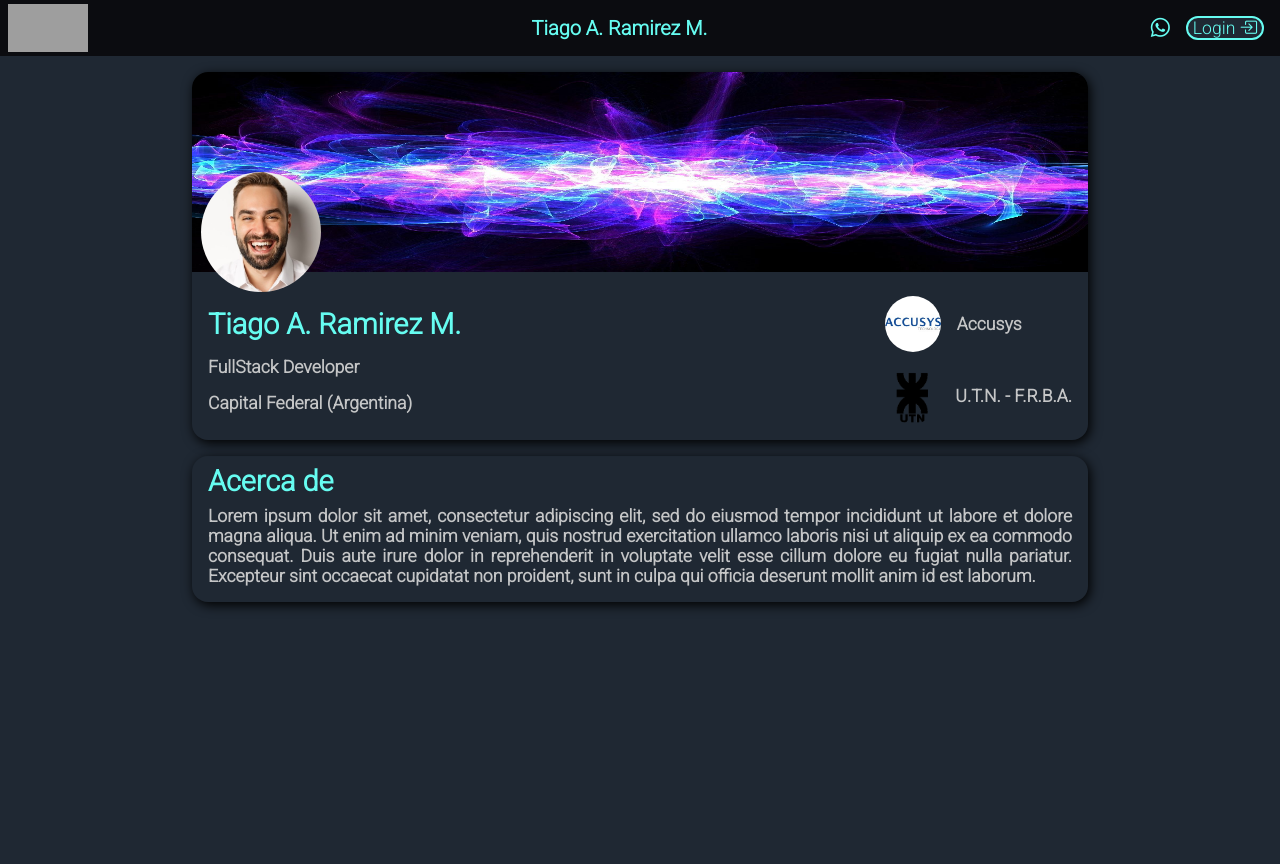
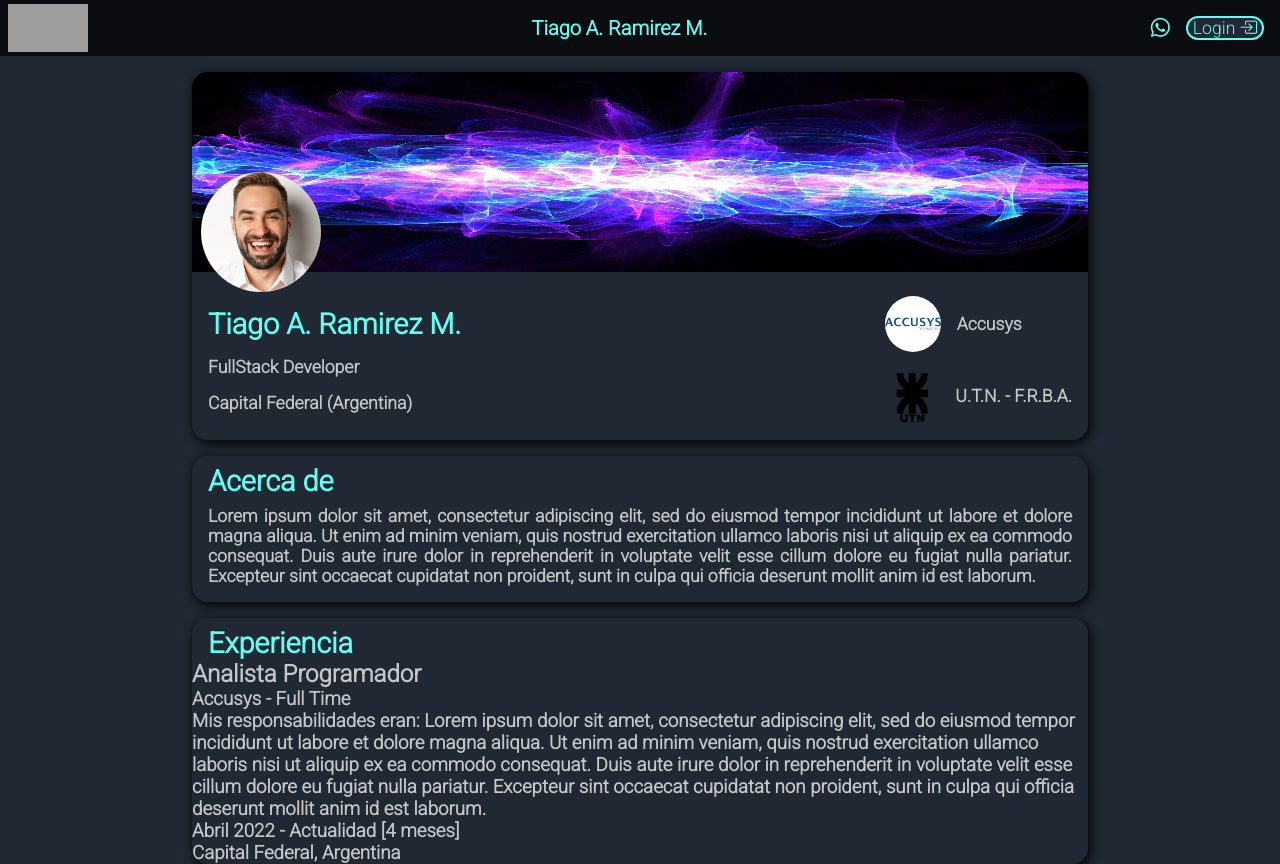
Before and after one commit to tiagoramirez/portfolio-frontend-angular, an Angular app: page / in a window 1280 px wide. Before the commit the page ends 800 px from the top, so only its background shows below. Built offline with nearby package versions, Linux system fonts and the light colour scheme; grey boxes are pictures that could not be loaded.

Commit message:
Added experience section but without style

```diff
--- a/src/app/app.component.html
+++ b/src/app/app.component.html
@@ -1,3 +1,4 @@
 <app-header class="animate__animated animate__fadeIn"></app-header>
 <app-main-profile class="animate__animated animate__zoomInDown"></app-main-profile>
 <app-about-me class="animate__animated animate__zoomInDown"></app-about-me>
+<app-experience-education class="animate__animated animate__zoomInDown"></app-experience-education>
--- a/src/app/app.module.ts
+++ b/src/app/app.module.ts
@@ -5,13 +5,15 @@ import { AppComponent } from './app.component';
 import { HeaderComponent } from './components/header/header.component';
 import { MainProfileComponent } from './components/main-profile/main-profile.component';
 import { AboutMeComponent } from './components/about-me/about-me.component';
+import { ExperienceEducationComponent } from './components/experience-education/experience-education.component';
 
 @NgModule({
   declarations: [
     AppComponent,
     HeaderComponent,
     MainProfileComponent,
-    AboutMeComponent
+    AboutMeComponent,
+    ExperienceEducationComponent
   ],
   imports: [
     BrowserModule
--- /dev/null
+++ b/src/app/components/experience-education/experience-education.component.css
@@ -0,0 +1,17 @@
+:host {
+    margin-top: 1rem;
+    width: 70vw;
+    min-height: 10vh;
+    border-radius: 1rem;
+    overflow-x: hidden;
+    box-shadow: 2px 3px .7rem black;
+    color: #c5c6c7;
+}
+
+.section-title{
+    font-size: 1.8rem;
+    margin-left: 1rem;
+    margin-top: .5rem;
+    color: #66FCF1;
+    font-weight: bold;
+}
--- /dev/null
+++ b/src/app/components/experience-education/experience-education.component.html
@@ -0,0 +1,8 @@
+<h1 class="section-title">Experiencia</h1>
+<div class="experience-container">
+    <h2 class="job-position">Analista Programador</h2>
+    <h3 class="job-type">Accusys - Full Time</h3>
+    <h3 class="job-description">Mis responsabilidades eran: Lorem ipsum dolor sit amet, consectetur adipiscing elit, sed do eiusmod tempor incididunt ut labore et dolore magna aliqua. Ut enim ad minim veniam, quis nostrud exercitation ullamco laboris nisi ut aliquip ex ea commodo consequat. Duis aute irure dolor in reprehenderit in voluptate velit esse cillum dolore eu fugiat nulla pariatur. Excepteur sint occaecat cupidatat non proident, sunt in culpa qui officia deserunt mollit anim id est laborum.</h3>
+    <h3 class="job-time">Abril 2022 - Actualidad [4 meses]</h3>
+    <h3 class="job-location">Capital Federal, Argentina</h3>
+</div>
--- /dev/null
+++ b/src/app/components/experience-education/experience-education.component.ts
@@ -0,0 +1,15 @@
+import { Component, OnInit } from '@angular/core';
+
+@Component({
+  selector: 'app-experience-education',
+  templateUrl: './experience-education.component.html',
+  styleUrls: ['./experience-education.component.css']
+})
+export class ExperienceEducationComponent implements OnInit {
+
+  constructor() { }
+
+  ngOnInit() {
+  }
+
+}
```
